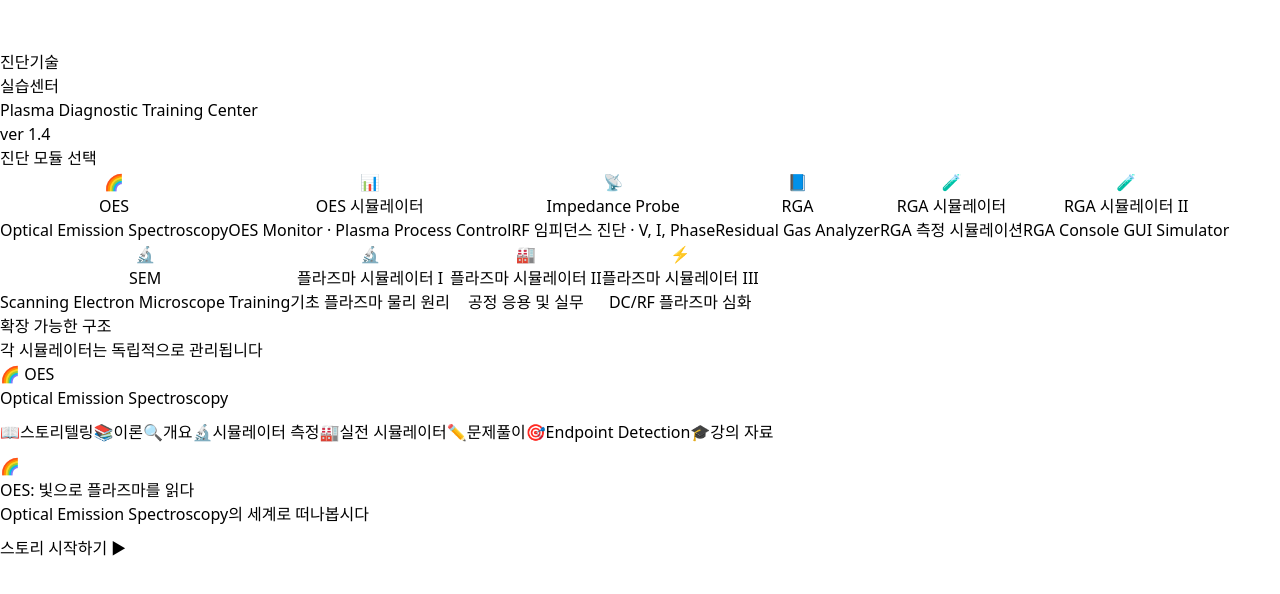
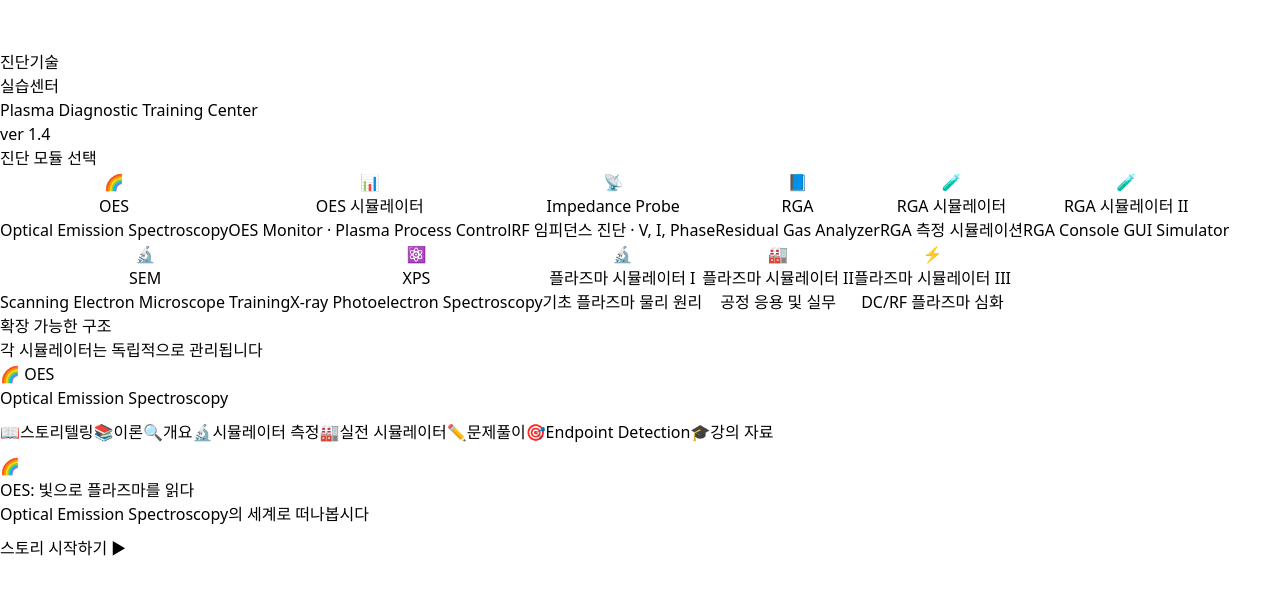
Before and after one commit to jonghyeuk/test_plasma, a React (Vite) app in the folder plasma-sim/: page / in a window 1280 px wide. Shown: the top 594 px of the page. Built offline with nearby package versions, Linux system fonts and the light colour scheme.

Commit message:
Add XPS simulator entry to sidebar
Wire the new public/xps.html into the App sidebar so users can launch
the X-ray Photoelectron Spectroscopy simulator.

```diff
--- a/plasma-sim/src/App.jsx
+++ b/plasma-sim/src/App.jsx
@@ -68,6 +68,14 @@ function App() {
       icon: '🔬',
       color: 'from-pink-500 to-rose-600',
       iframeSrc: '/SEM.html'
+    },
+    {
+      id: 'xps',
+      name: 'XPS',
+      description: 'X-ray Photoelectron Spectroscopy',
+      icon: '⚛️',
+      color: 'from-yellow-500 to-orange-600',
+      iframeSrc: '/xps.html'
     },
     {
       id: 'sim1',
```
